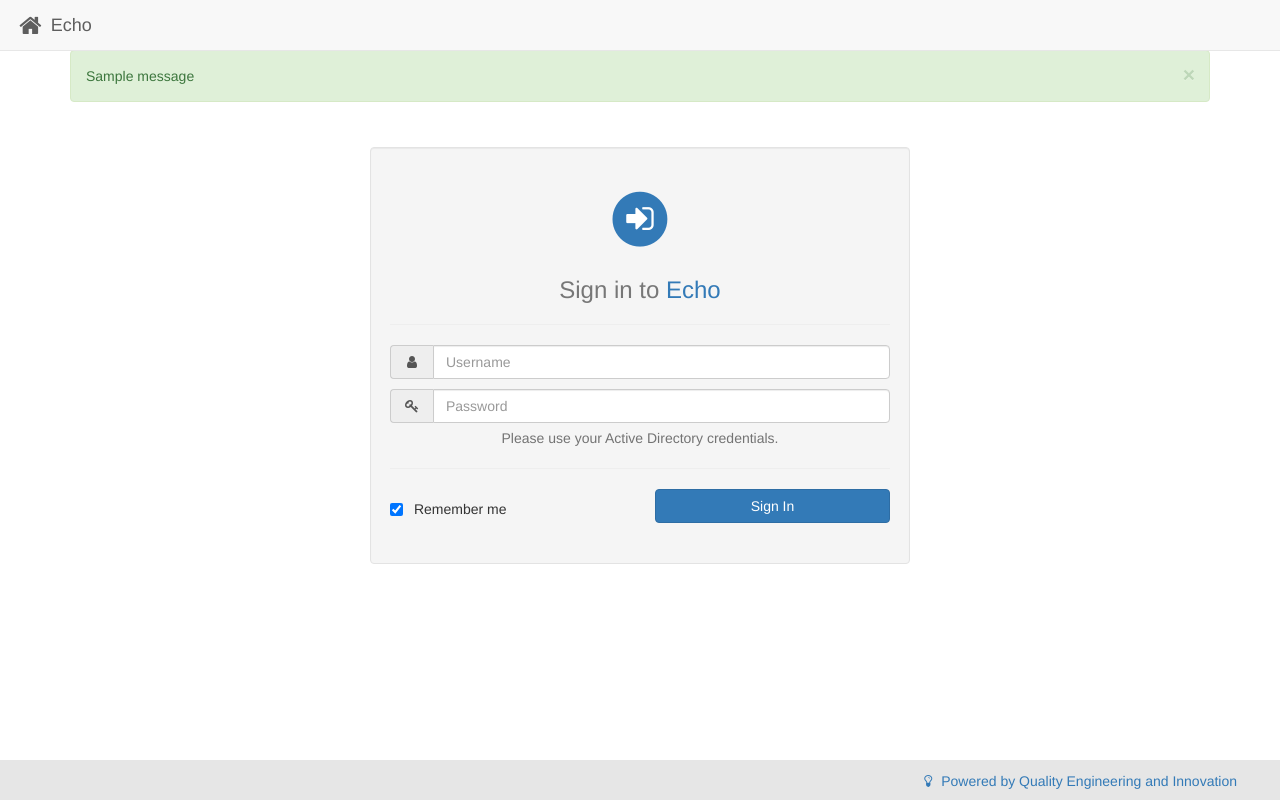
After one commit to jlpcri/echo, a Django app: template echo/apps/core/templates/core/form.html in a window 1280 px wide. The commit adds this page. Run offline with Django 3.2, Linux system fonts and the light colour scheme; the template is opened without the code that fills it, so the values that code supplies are empty; tables that the repository leaves empty hold one stand-in row (values such as "Sample post"); one stand-in notice (Sample message) is shown; parts of the project's set-up code (start-up, migrations or seed data) failed here and were passed over; some libraries are stand-ins or nearby versions.

Commit message:
Added sign in, sign out, and error messages.

```diff
--- a/echo/apps/core/static/core/core.css
+++ b/echo/apps/core/static/core/core.css
@@ -22,20 +22,9 @@ html, body {
     width: 100%;
     height: 40px;
     background-color: #e6e6e6;
-    color: #666666;
 }
 
 #footer p {
     line-height: 40px;
     margin: 0 30px 0 30px;
-    color: inherit;
 }
-
-#footer p a {
-    color: inherit;
-    text-decoration: none;
-}
-
-#footer p a:hover {
-    color: #178acc;
-}
--- a/echo/apps/core/templates/core/base.html
+++ b/echo/apps/core/templates/core/base.html
@@ -30,6 +30,16 @@
 <body>
 {% include 'core/header.html' %}
 <div id="content">
+    {% if messages %}
+        <div class="container">
+            {% for message in messages %}
+                <div class="alert alert-dismissable alert-{{ message.tags }}">
+                    <button type="button" class="close" data-dismiss="alert" aria-hidden="true">&times;</button>
+                    {{ message | safe }}
+                </div>
+            {% endfor %}
+        </div>
+    {% endif %}
     {% block content %}{% endblock %}
     <div class="push"></div>
 </div>
--- a/echo/apps/core/templates/core/footer.html
+++ b/echo/apps/core/templates/core/footer.html
@@ -1,7 +1,7 @@
 {% block footer %}
     <div id="footer">
         <p class="text-right text-muted">
-            <a href="#"><i class="fa fa-lightbulb-o fa-fw"></i>&nbsp;Powered by Quality Engineering and Innovation</a>
+            <a href="#" class="btn btn-link"><i class="fa fa-lightbulb-o fa-fw"></i>&nbsp;Powered by Quality Engineering and Innovation</a>
         </p>
     </div>
 {% endblock %}
--- /dev/null
+++ b/echo/apps/core/templates/core/form.html
@@ -0,0 +1,63 @@
+{% extends "core/base.html" %}
+{% block title %}Sign In{% endblock %}
+{% load staticfiles %}
+{% block headscript %}
+    <link rel="stylesheet" type="text/css" href="{% static 'core/core.css' %}"/>
+{% endblock %}
+{% block content %}
+    <div class="container">
+        <div class="col-md-3"></div>
+        <div class="col-md-6">
+            <div class="well" id="landing-well" style="margin-top: 25px;">
+                <h3 class="text-center text-muted">
+                <span class="fa-stack fa-lg">
+                    <i class="fa fa-circle fa-stack-2x text-primary"></i>
+                    <i class="fa fa-sign-in fa-stack-1x fa-inverse"></i>
+                </span>
+                    <br><br>
+                    Sign in to&nbsp;<span class="text-primary">Echo</span>
+                </h3>
+                <hr>
+                <div>
+                    <form class="form" role="form" method="POST"
+                          action="{% url 'core:signin' %}{% if request.GET.next %}?next={{ request.GET.next }}{% endif %}">
+                        {% csrf_token %}
+                        <div class="input-group" style="margin-bottom: 10px;">
+                            <span class="input-group-addon"><i class="fa fa-user fa-fw"></i></span>
+                            <input type="text" class="form-control" name="username" id="username" placeholder="Username"
+                                   tabindex="1">
+                        </div>
+                        <div class="input-group">
+                            <span class="input-group-addon"><i class="fa fa-key fa-fw"></i></span>
+                            <input type="password" class="form-control" name="password" id="password"
+                                   placeholder="Password" tabindex="2">
+                        </div>
+                        <p class="help-block text-center">Please use your Active Directory credentials.</p>
+                        <hr>
+                        <div class="row">
+                        <div class="form-group col-xs-6">
+                            <div class="checkbox">
+                                <label>
+                                    <input type="checkbox" tabindex="3" checked>&nbsp;Remember me
+                                </label>
+                            </div>
+                        </div>
+                        <div class="form-group col-xs-6">
+                            <button type="submit" class="btn btn-primary btn-block" tabindex="4">Sign In</button>
+                        </div>
+                        </div>
+                    </form>
+                </div>
+            </div>
+        </div>
+        <div class="col-md-3"></div>
+    </div>
+{% endblock %}
+{% block endscript %}
+    <script type="text/javascript" src="{% static 'core/core.js' %}"></script>
+    <script type="text/javascript">
+        $(function () {
+            setHeader("{{ message }}");
+        });
+    </script>
+{% endblock %}
--- a/echo/apps/core/templates/core/header.html
+++ b/echo/apps/core/templates/core/header.html
@@ -1,7 +1,14 @@
 {% block header %}
     <header id="navbar" class="navbar navbar-default navbar-fixed-top" role="navigation">
         <div class="navbar-header">
-            <a class="navbar-brand" href="{% url "core:index" %}"><i class="fa fa-home fa-fw fa-lg"></i>&nbsp;Echo</a>
+            <a class="navbar-brand" href="{% url "core:home" %}"><i class="fa fa-home fa-fw fa-lg"></i>&nbsp;Echo</a>
         </div>
+        {% if user.is_authenticated %}
+        <div class="collapse navbar-collapse">
+            <ul class="nav navbar-nav navbar-right">
+                <li><a href="{% url "core:signout" %}"><i class="fa fa-sign-out"></i>&nbsp;Sign Out</a></li>
+            </ul>
+        </div>
+        {% endif %}
     </header>
 {% endblock %}
--- a/echo/apps/core/urls.py
+++ b/echo/apps/core/urls.py
@@ -1,8 +1,12 @@
 from django.conf.urls import patterns, url
 from django.contrib import admin
+from echo.apps.core import views
 
 admin.autodiscover()
 
-urlpatterns = patterns('echo.apps.core.views',
-    url(r'^$', 'index', name='index'),
+urlpatterns = patterns('',
+    url(r'^$', views.form, name='form'),
+    url(r'^home/$', views.home, name='home'),
+    url(r'^signin/?$', views.signin, name='signin'),
+    url(r'^signout/?$', views.signout, name='signout'),
 )
--- a/echo/urls.py
+++ b/echo/urls.py
@@ -6,5 +6,5 @@ import echo.apps.core.urls as coreUrls
 admin.autodiscover()
 
 urlpatterns = patterns('',
-    url(r'^echo/$', include(coreUrls, namespace="core")),
+    url(r'^echo/', include(coreUrls, namespace="core")),
 )
```
Also changed, not shown: echo/apps/core/views.py (+40 -4 lines), echo/settings/base.py (+34 -3 lines), echo/apps/core/templates/core/home.html (renamed from echo/apps/core/templates/core/index.html). Lines whose indentation alone changed are shown as unchanged.
